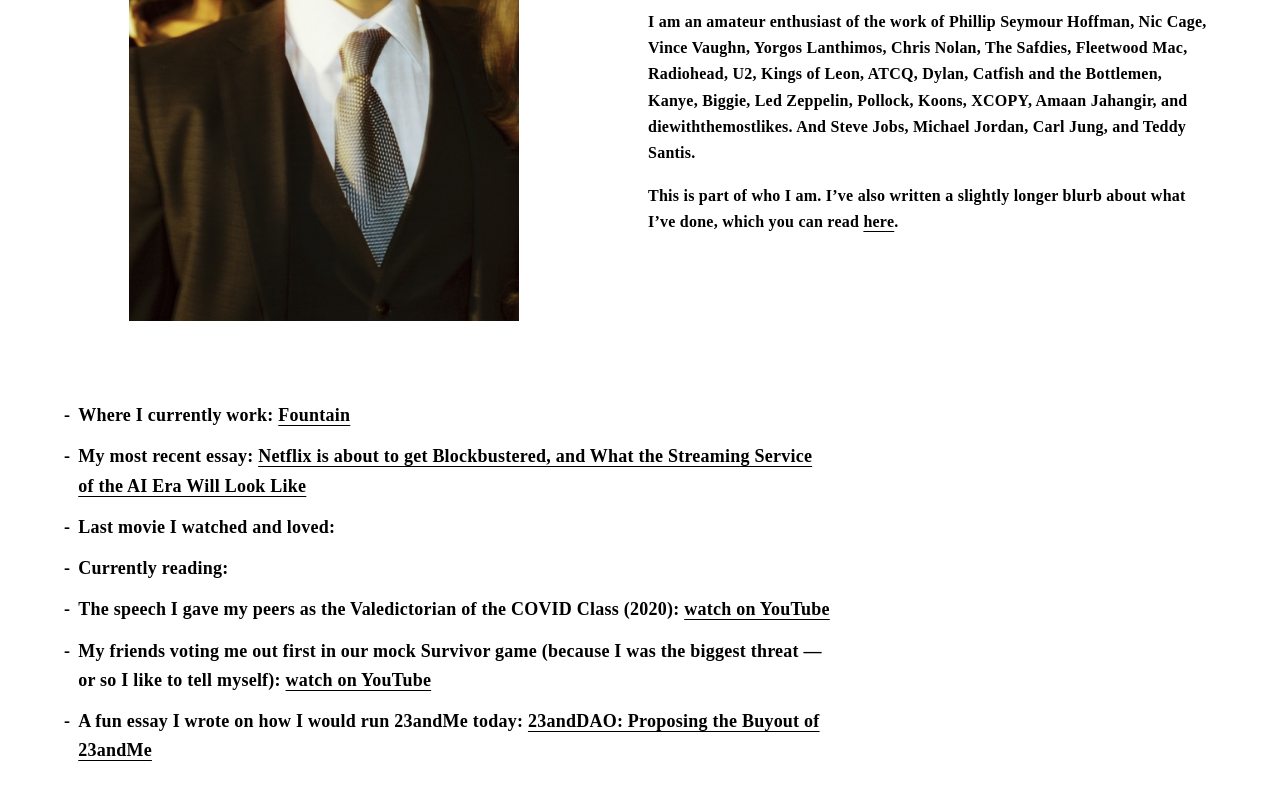
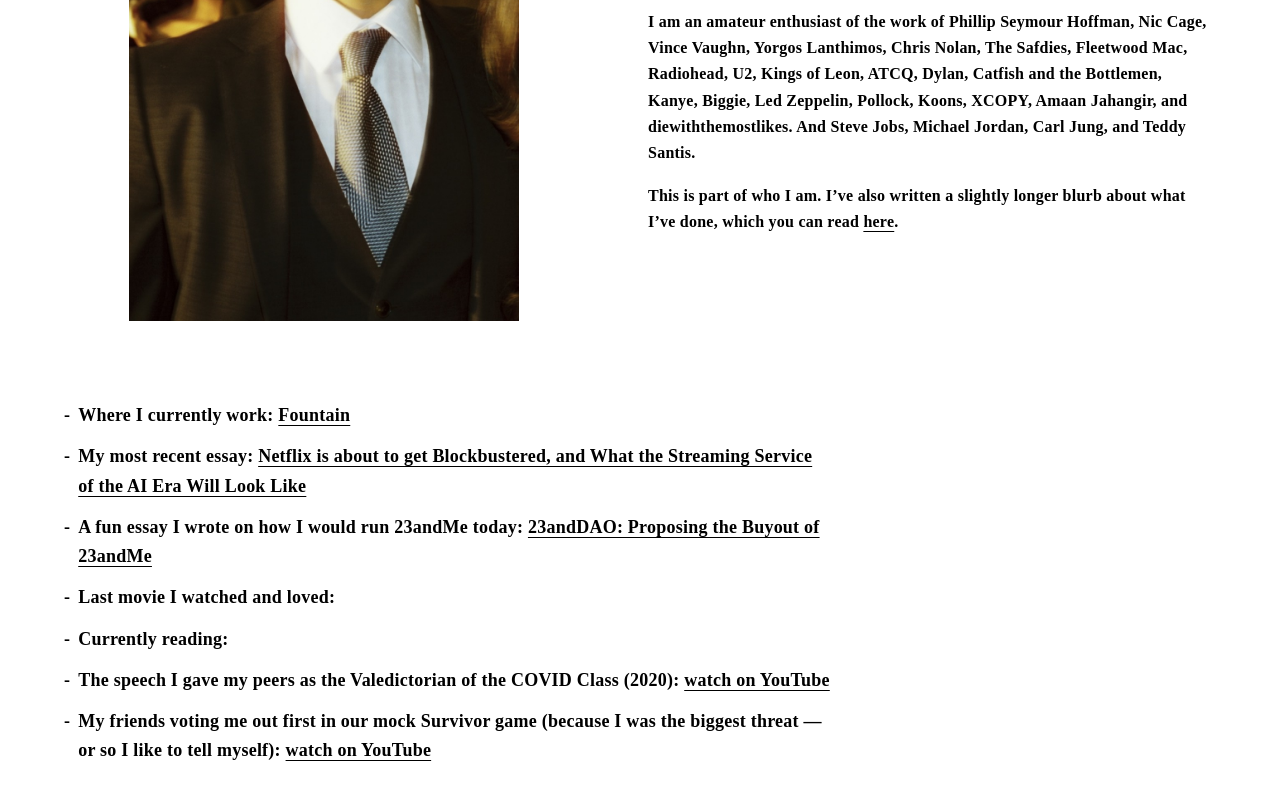
Before and after one commit to gptsiolis/personal-website2, a Next.js app: page / in a window 1280 px wide. Shown: the part 654-1454 px from the top of the page. Built offline with nearby package versions, Linux system fonts and the light colour scheme; no server answers.

Commit message:
Move 23andMe essay bullet up next to most-recent-essay bullet
Co-Authored-By: Claude Opus 4.7 <noreply@anthropic.com>

```diff
--- a/src/app/page.tsx
+++ b/src/app/page.tsx
@@ -66,6 +66,11 @@ export default function Home() {
         "https://gptsiolis.substack.com/p/netflix-is-about-to-get-blockbustered",
     },
     {
+      label: "A fun essay I wrote on how I would run 23andMe today",
+      value: "23andDAO: Proposing the Buyout of 23andMe",
+      url: "https://x.com/gptsiolis/status/1912521435479962101",
+    },
+    {
       label: "Last movie I watched and loved",
       value: film ? `${film.title}${film.year ? ` (${film.year})` : ""}` : "",
       url: film?.letterboxdUrl ?? "",
@@ -86,11 +91,6 @@ export default function Home() {
         "My friends voting me out first in our mock Survivor game (because I was the biggest threat — or so I like to tell myself)",
       value: "watch on YouTube",
       url: "https://www.youtube.com/watch?v=pctrJKUyEfI&t=1034s",
-    },
-    {
-      label: "A fun essay I wrote on how I would run 23andMe today",
-      value: "23andDAO: Proposing the Buyout of 23andMe",
-      url: "https://x.com/gptsiolis/status/1912521435479962101",
     },
   ];
 
```
